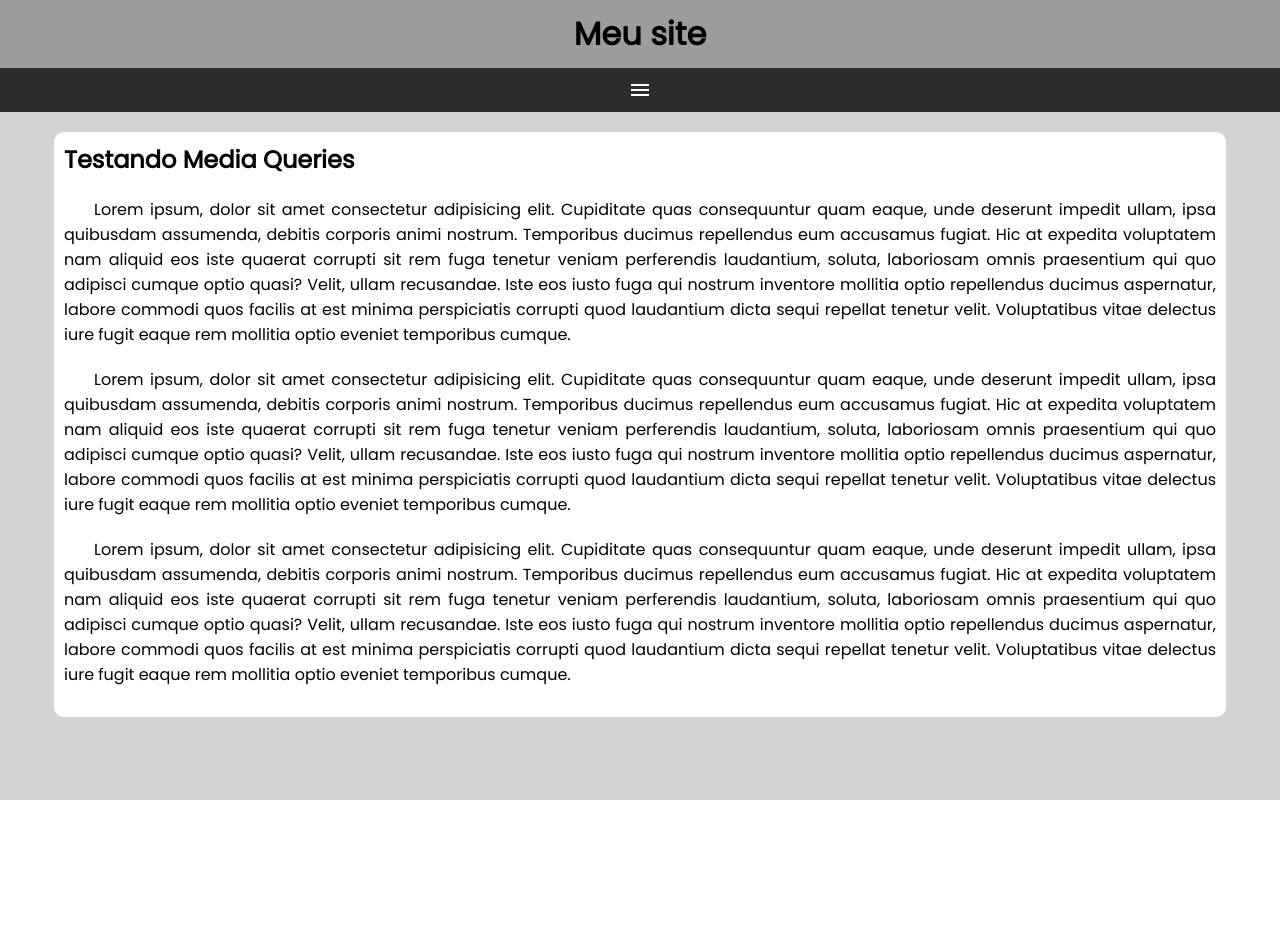
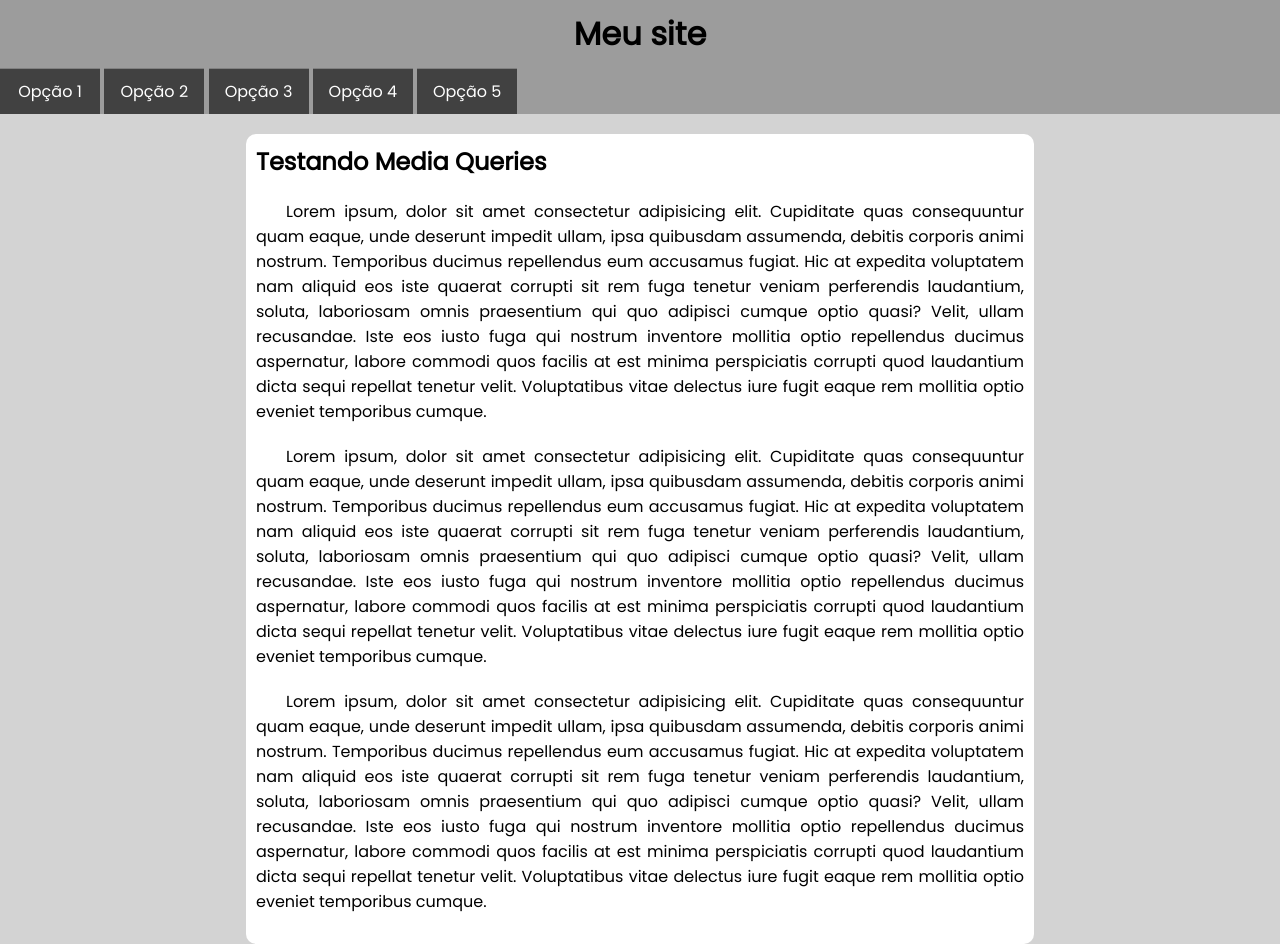
Before and after one commit to Yoichiroo/html-css, a PHP site: page / in a window 1280 px wide. Before the commit the page ends 800 px from the top, so only its background shows below. Run offline with PHP 8.4, Linux system fonts and the light colour scheme.

Commit message:
Ex005 Media Query

```diff
--- /dev/null
+++ b/exercicios/ex009/mq005/estilos/media-query.css
@@ -0,0 +1,28 @@
+@charset "UTF-8";
+
+/* TYPICAL DEVICE BREAKPOINTS {
+    -PEQUENAS TELAS 600px-
+    Celular: de 600px até 768px;
+    Tablet: de 769px até 992px;
+    Desktop: de 993px até 1200px;
+    -GRANDES TELAS +1200px-
+*/
+
+@media screen and (min-width:768px) {
+    i#burguer {
+        display: none;
+    }
+
+    menu {
+        display: block;
+    }
+
+    menu ul li {
+        width: 100px;
+        display: inline-block;
+    }
+
+    main {
+        width: 768px;
+    }
+}
--- a/exercicios/ex009/mq005/estilos/style.css
+++ b/exercicios/ex009/mq005/estilos/style.css
@@ -1,5 +1,5 @@
+@charset "UTF-8";
 @import url('https://fonts.googleapis.com/css2?family=Poppins&display=swap');
-@charset "UTF-8";
 
 * {
     margin: 0px;
--- a/exercicios/ex009/mq005/index.html
+++ b/exercicios/ex009/mq005/index.html
@@ -7,8 +7,9 @@
     <title>Media Query</title>
     <link href="https://fonts.googleapis.com/icon?family=Material+Icons" rel="stylesheet">
     <link rel="stylesheet" href="estilos/style.css">
+    <link rel="stylesheet" href="estilos/media-query.css">
 </head>
-<body>
+<body onresize="mudoutamanho()">
     <header>
         <h1>Meu site</h1>
         <i id="burguer" class="material-icons" onclick="clickmenu()">menu</i>
@@ -42,6 +43,14 @@
                 items.style.display = 'block'
             }
         }
+
+        function mudoutamanho() {
+            if (window.innerWidth >= 768) {
+                items.style.display = 'block'
+            } else {
+                items.style.display = 'none'
+            }
+        }
     </script>
 </body>
 </html>
```
